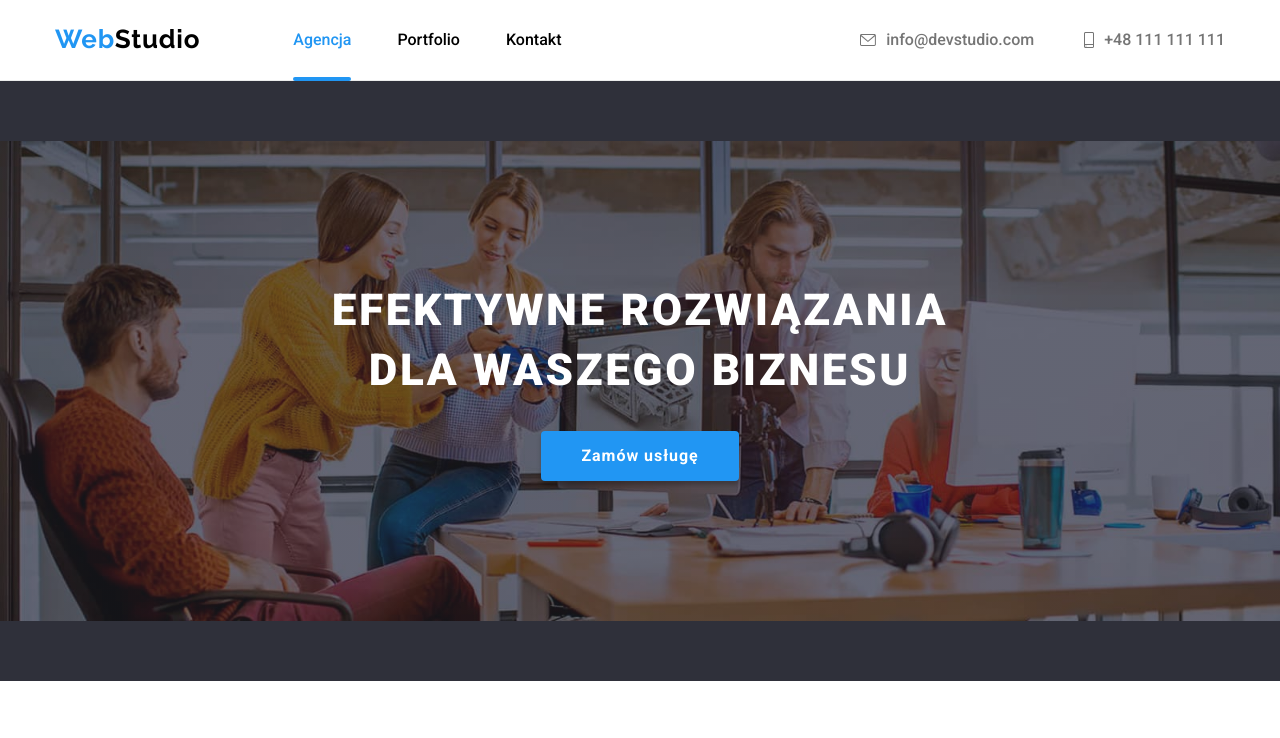
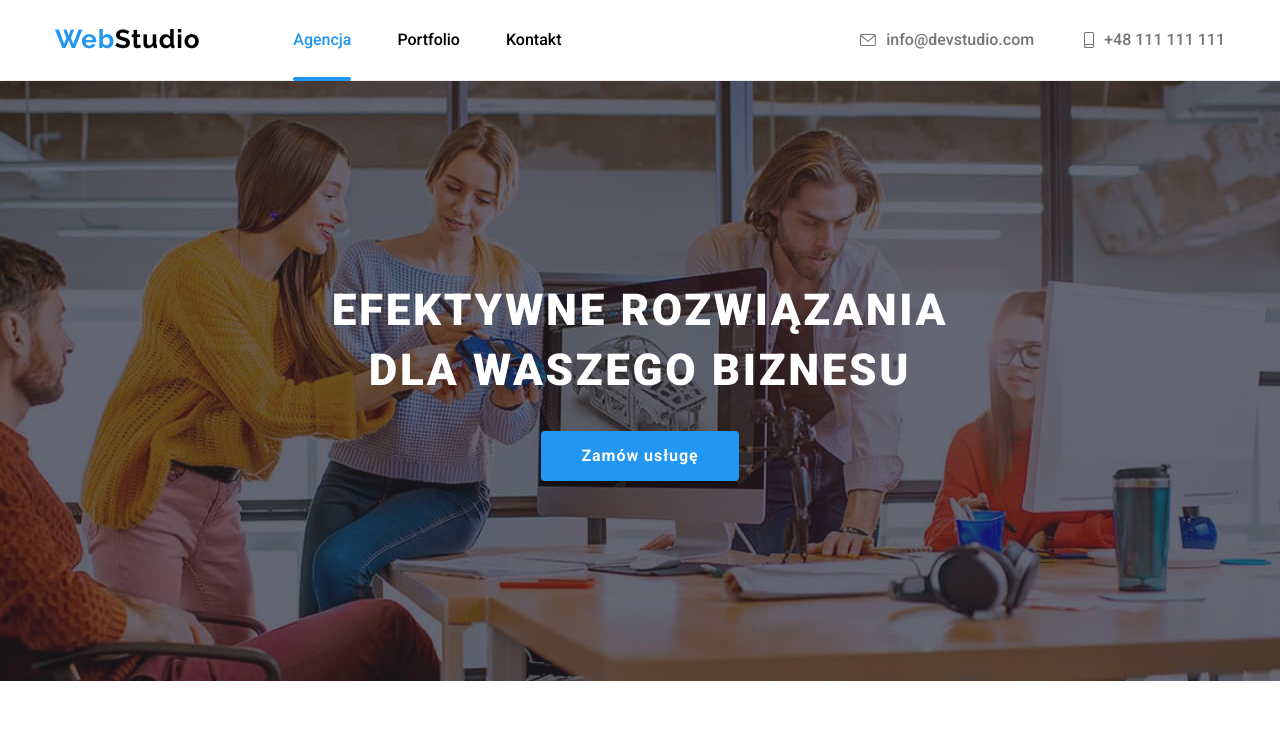
Before and after one commit to kgryguc/goit-markup-hw-08, a plain HTML site: page index.html in a window 1280 px wide. Shown: the top 738 px of the page. Drawn offline with nearby package versions, Linux system fonts and the light colour scheme.

Commit message:
fix hero background and header

```diff
--- a/sass/base/_glob.scss
+++ b/sass/base/_glob.scss
@@ -45,8 +45,7 @@ body {
   padding-bottom: 60px;
 
   &.hero {
-    padding-top: 118px;
-    padding-bottom: 118px;
+    padding: 118px 58px;
   }
 
   &__title {
--- a/sass/components/_hero.scss
+++ b/sass/components/_hero.scss
@@ -2,7 +2,7 @@
   background-image: linear-gradient($col-bg-default-alfa40, $col-bg-default-alfa40),
     url('../images/hero-background-480.jpg');
   background-color: $col-bg-default;
-  background-size: contain;
+  background-size: cover;
   background-repeat: no-repeat;
   background-position: center;
 
@@ -13,6 +13,7 @@
     gap: 30px;
   }
   &__header {
+    max-width: 365px;
     color: $col-text-white;
     font-size: 26px;
     font-weight: 900;
```
Also changed, not shown: css/main.min.css, 1 other file.
